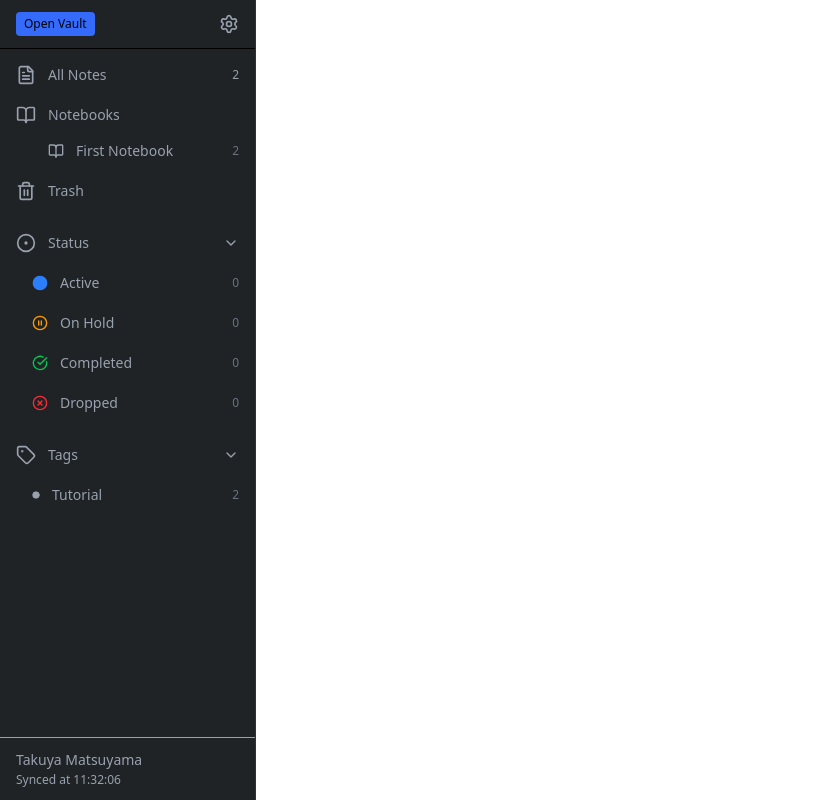
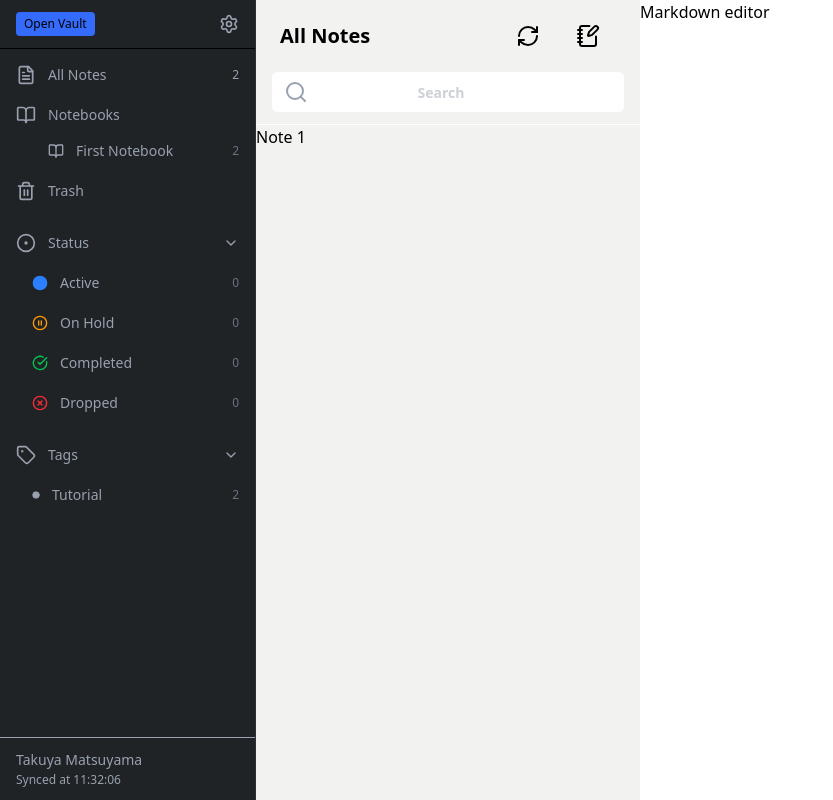
Before and after one commit to hyZenith/Aether, a React (Vite) app: page / in a window 1280 px wide. Shown: the whole page, without its empty margins (0-833 px from the left). Built offline with nearby package versions, Linux system fonts and the light colour scheme.

Commit message:
minor mod

```diff
--- a/src/App.tsx
+++ b/src/App.tsx
@@ -1,10 +1,14 @@
 import React from 'react'
 import { Sidebar } from './components/sidebar'
+import NotesList from './components/NotesList'
+import MarkdownPanel from './components/MarkdownEditor'
 
 const App = () => {
   return (
   <div className='flex h-screen overflow-hidden'>
     <Sidebar onOpenVault={()=>{}} />
+    <NotesList />
+    <MarkdownPanel />
   </div>
   )
 }
--- a/src/components/MarkdownEditor.tsx
+++ b/src/components/MarkdownEditor.tsx
@@ -1,11 +1,14 @@
 import React from 'react'
 
-const MarkdownPanel = () => {
+const MarkdownEditor = () => {
   return (
-    <div className='bg-[#F8F7F7]'>
-
+    <div>
+      <div>
+        {/* Markdown editor implementation goes here */}
+        Markdown editor
+      </div>
     </div>
   )
 }
 
-export default MarkdownPanel
+export default MarkdownEditor
--- a/src/components/NotesList.tsx
+++ b/src/components/NotesList.tsx
@@ -1,10 +1,6 @@
 import React from 'react'
 import { RefreshCw, NotebookPen, Search } from 'lucide-react'
 
-
-// const buttonVariants = cva{
-
-// }
 
 
 const NotesList = () => {
@@ -31,7 +27,8 @@ const NotesList = () => {
 
       {/* notes or files section */}
       <div className='notes-item  '>
-        <div>hell</div>
+        {/* individual file Note item */}
+        <div>Note 1</div>
       </div>
 
     </div>
```
Also changed, not shown: 1 other file (tests, documents, lock files or other folders).
